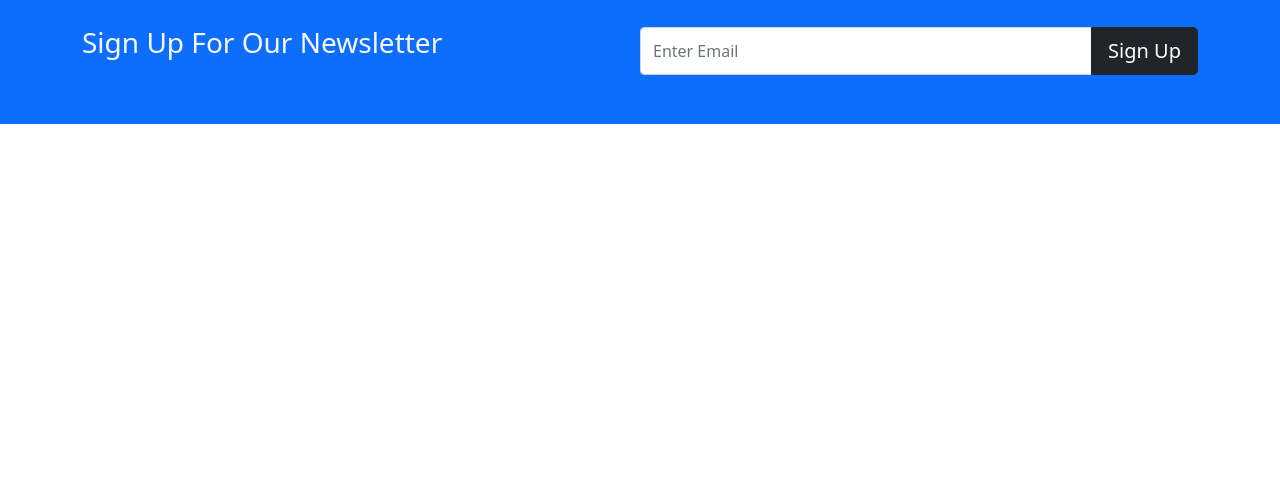
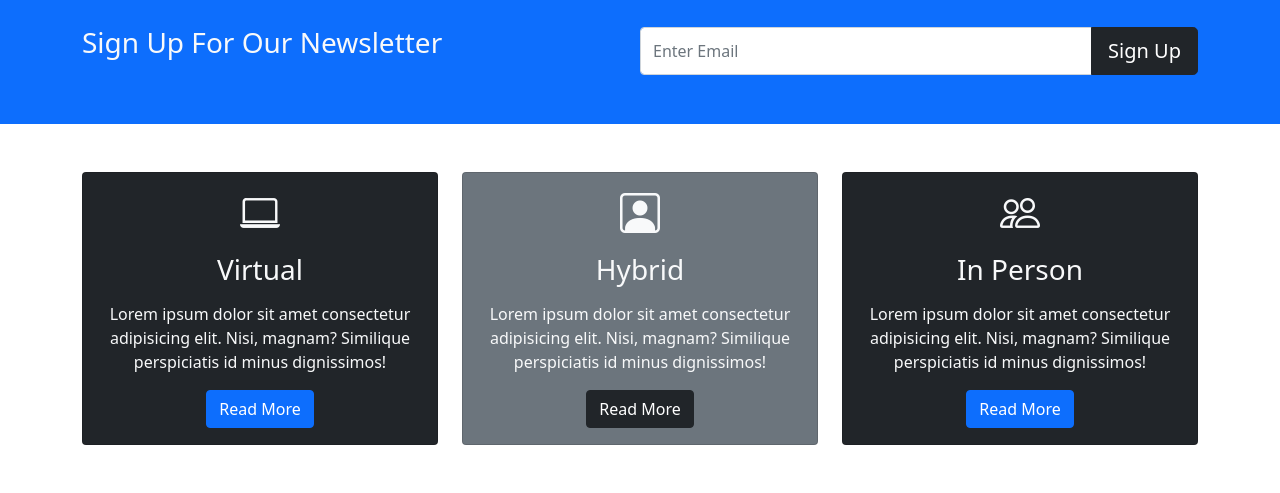
Before and after one commit to Advya/bootstrap-layout, a plain HTML site: page index.html in a window 1280 px wide. Shown: the part 442-935 px from the top of the page. Before the commit the page ends 800 px from the top, so only its background shows below. Drawn offline with nearby package versions, Linux system fonts and the light colour scheme; a script that the page names is missing.

Commit message:
grid section

```diff
--- a/index.html
+++ b/index.html
@@ -12,16 +12,19 @@
     <link rel="preconnect" href="https://fonts.googleapis.com">
     <link rel="preconnect" href="https://fonts.gstatic.com" crossorigin>
     <link href="https://fonts.googleapis.com/css2?family=Heebo:wght@300;400;500;700&display=swap" rel="stylesheet">
+    <link rel="stylesheet" href="https://cdn.jsdelivr.net/npm/bootstrap-icons@1.3.0/font/bootstrap-icons.css">
 
     <title>Bootstrap tutorial from Youtube</title>
 </head>
+
 <body>
     <!-- Navbar -->
     <nav class="navbar navbar-expand-lg bg-dark navbar-dark py-3">
         <div class="container">
             <a href="#" class="navbar-brand">Frontend Bootcamp</a>
 
-            <button class="navbar-toggler" type="button" data-bs-toggle="collapse" data-bs-target="#navmenu"><span class="navbar-toggler-icon"></span></button>
+            <button class="navbar-toggler" type="button" data-bs-toggle="collapse" data-bs-target="#navmenu"><span
+                    class="navbar-toggler-icon"></span></button>
 
             <div class="collapse navbar-collapse" id="navmenu">
                 <ul class="navbar-nav ms-auto">
@@ -46,10 +49,12 @@
             <div class="d-sm-flex align-items-center justify-content-between">
                 <div>
                     <h1>Become a <span class="text-warning">Web Developer</span></h1>
-                    <p class="lead my-4">We focus on teaching our students the fundamentals of the latest and greatest technologies to prepare them for their first dev role</p>
+                    <p class="lead my-4">We focus on teaching our students the fundamentals of the latest and greatest
+                        technologies to prepare them for their first dev role</p>
                     <button class="btn btn-primary btn-lg">Start here</button>
                 </div>
-                <img class="img-fluid w-50 d-none d-sm-block" src="https://www.frontendbootcampdemo.com/img/showcase.svg" alt="">
+                <img class="img-fluid w-50 d-none d-sm-block"
+                    src="https://www.frontendbootcampdemo.com/img/showcase.svg" alt="">
             </div>
         </div>
     </section>
@@ -60,16 +65,72 @@
             <div class="d-md-flex justify-content-between align-items-center">
                 <h3 class="mb-3 md-md-0">Sign Up For Our Newsletter</h3>
                 <div class="input-group news-input">
-                    <input type="text" class="form-control" placeholder="Enter Email" aria-label="Email" aria-describedby="button-addon2">
+                    <input type="text" class="form-control" placeholder="Enter Email" aria-label="Email"
+                        aria-describedby="button-addon2">
                     <button class="btn btn-dark btn-lg" type="button" id="button-addon2">Sign Up</button>
                 </div>
+            </div>
+        </div>
+    </section>
+    <!-- Grid Boxes -->
+    <section class="p-5">
+        <div class="container">
+            <div class="row text-center">
+                <div class="col-md">
+                    <div class="card bg-dark text-light">
+                        <div class="card-body text-center">
+                            <div class="h1 mb-3">
+                                <i class="bi bi-laptop"></i>
+                            </div>
+                            <h3 class="card-title mb-3">
+                                Virtual
+                            </h3>
+                            <p class="card-text">
+                                Lorem ipsum dolor sit amet consectetur adipisicing elit. Nisi, magnam? Similique
+                                perspiciatis id minus dignissimos!
+                            </p>
+                            <a href="#" class="btn btn-primary">Read More</a>
+                        </div>
+                    </div>
+                </div>
+                <div class="col-md">
+                    <div class="card bg-secondary text-light">
+                        <div class="card-body text-center">
+                            <div class="h1 mb-3">
+                                <i class="bi bi-person-square"></i>
+                            </div>
+                            <h3 class="card-title mb-3">
+                                Hybrid
+                            </h3>
+                            <p class="card-text">
+                                Lorem ipsum dolor sit amet consectetur adipisicing elit. Nisi, magnam? Similique
+                                perspiciatis id minus dignissimos!
+                            </p>
+                            <a href="#" class="btn btn-dark">Read More</a>
+                        </div>
+                    </div>
+                </div>
+                <div class="col-md"><div class="card bg-dark text-light">
+                    <div class="card-body text-center">
+                        <div class="h1 mb-3">
+                            <i class="bi bi-people"></i>
+                        </div>
+                       <h3 class="card-title mb-3">
+                           In Person
+                       </h3>
+                       <p class="card-text">
+                           Lorem ipsum dolor sit amet consectetur adipisicing elit. Nisi, magnam? Similique perspiciatis id minus dignissimos!
+                       </p>
+                       <a href="#" class="btn btn-primary">Read More</a>
+                    </div>
+                </div></div>
             </div>
         </div>
     </section>
 
 
 
-    <script src="https://code.jquery.com/jquery-3.4.1.slim.min.js"></script>
+    <script src="https://code.jquewry.com/jquery-3.4.1.slim.min.js"></script>
     <script src="js/script.js"></script>
     <script src="https://cdn.jsdelivr.net/npm/bootstrap@5.1.1/dist/js/bootstrap.bundle.min.js"
         integrity="sha384-/bQdsTh/da6pkI1MST/rWKFNjaCP5gBSY4sEBT38Q/9RBh9AH40zEOg7Hlq2THRZ"
```
